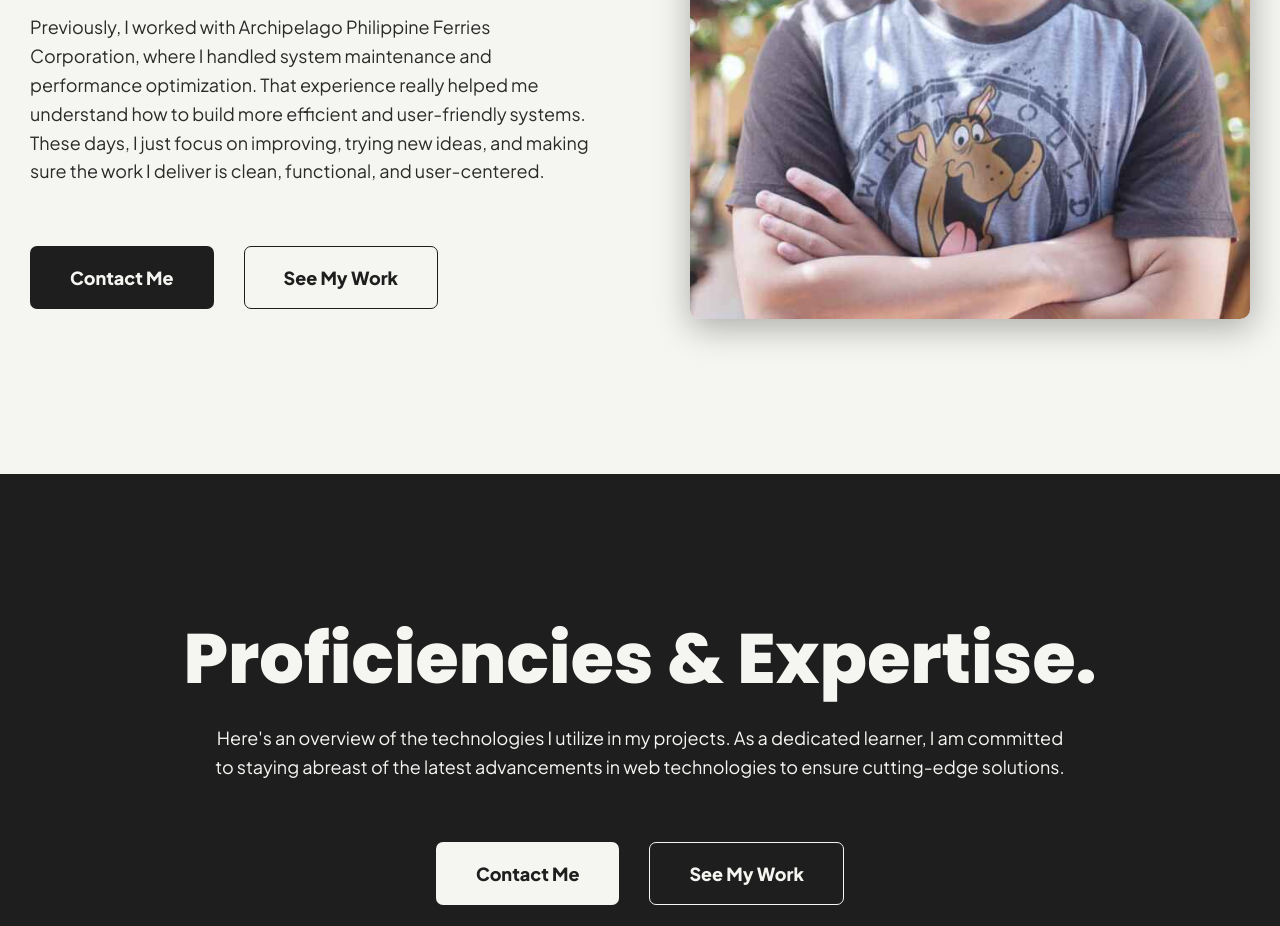
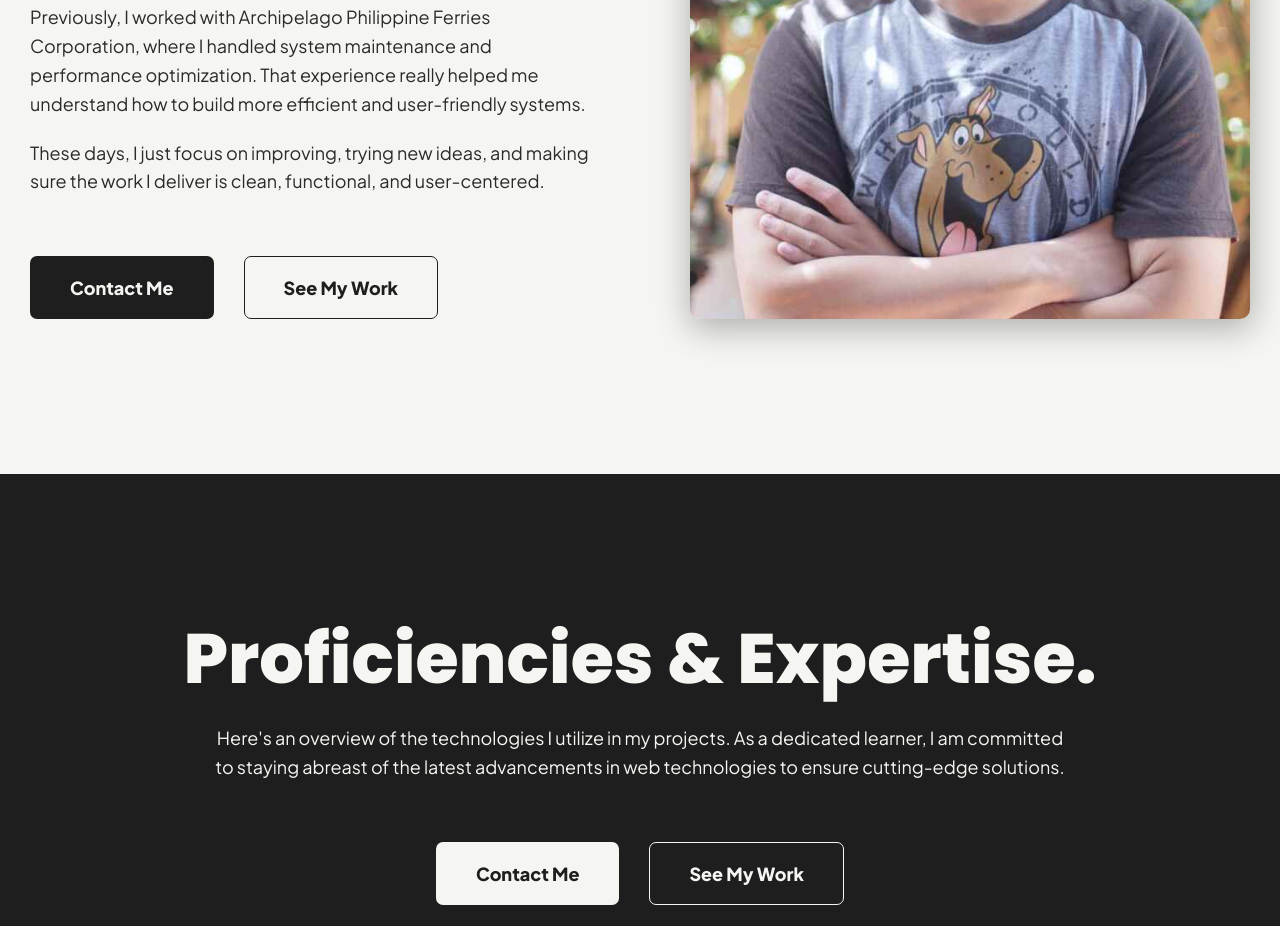
Before and after one commit to patron389/sean-patron, a plain HTML site: page index.html in a window 1280 px wide. Shown: the part 1712-2638 px from the top of the page. Drawn offline with nearby package versions, Linux system fonts and the light colour scheme.

Commit message:
Update index.html

```diff
--- a/index.html
+++ b/index.html
@@ -116,7 +116,7 @@
               skills</span> to every project.</p>
               <p class="text__body mg__top__2">Currently, I’m doing freelance design work while also building personal projects using Vue.js and Laravel to keep improving my skills.</p>
               <p class="text__body mg__top__2">Previously, I worked with Archipelago Philippine Ferries Corporation, where I handled system maintenance and performance optimization. That experience really helped me understand how to build more efficient and user-friendly systems.</p>
-              <p class="text__body" mg__top__2>These days, I just focus on improving, trying new ideas, and making sure the work I deliver is clean, functional, and user-centered.</p>
+              <p class="text__body mg__top__2">These days, I just focus on improving, trying new ideas, and making sure the work I deliver is clean, functional, and user-centered.</p>
             <div class="section__btns flex mg__top__6">
               <a href="" class="primary__btn ">Contact Me</a>
               <a href="#my__projects__section" class="secondary__btn">See My Work</a>
```
